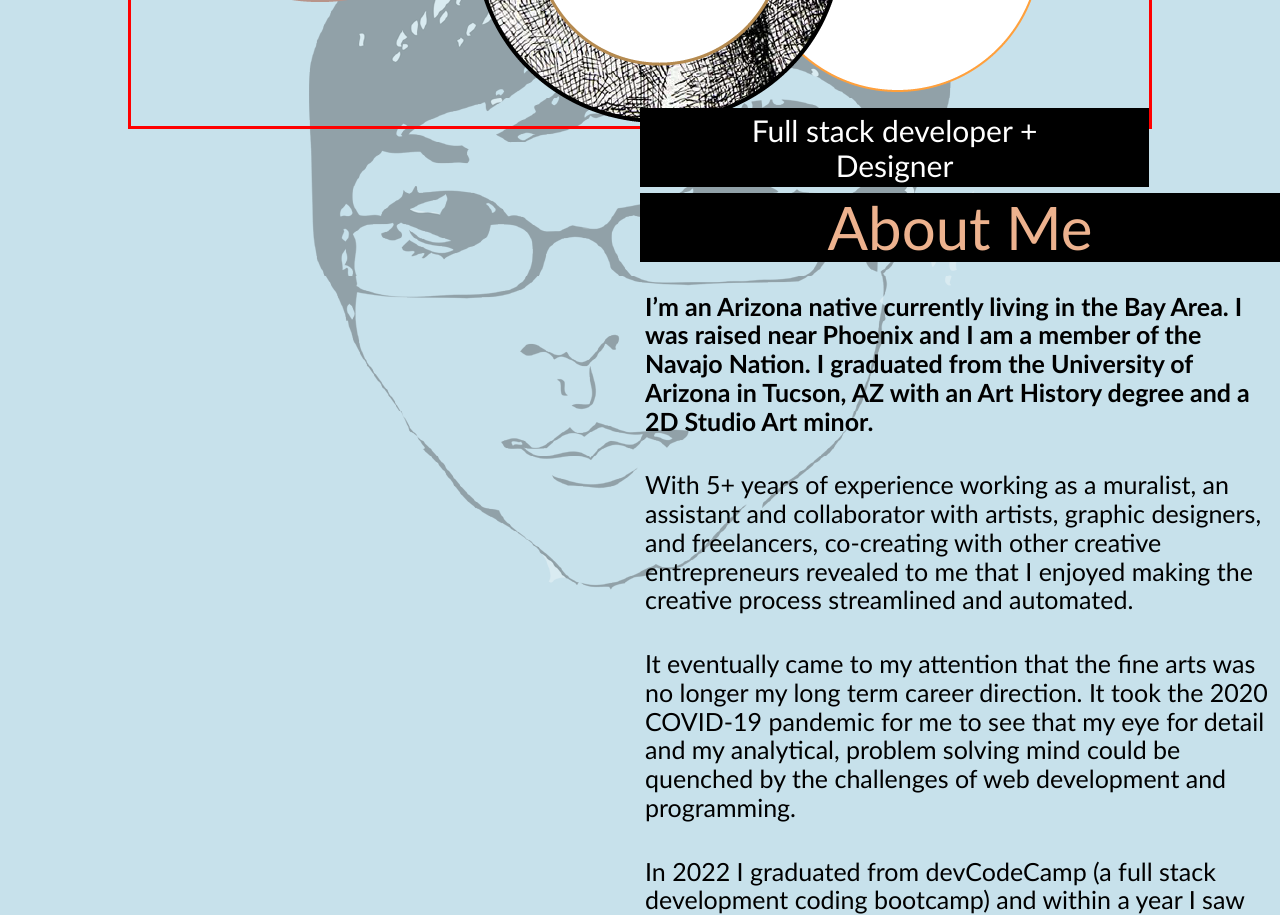
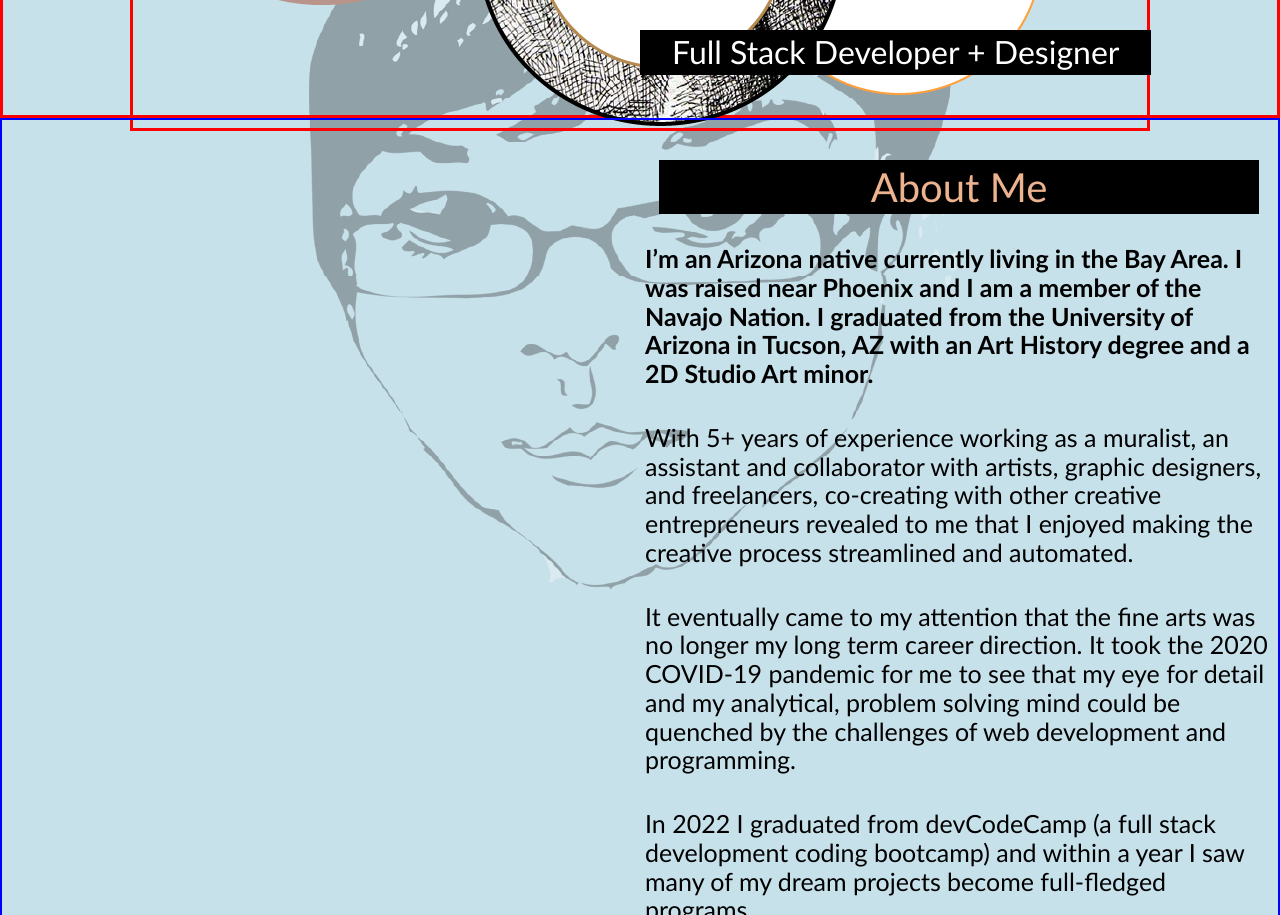
Before and after one commit to caitevanish/caitevanish.github.io, a plain HTML site: page index.html in a window 1280 px wide. Shown: the part 682-1597 px from the top of the page. Drawn offline with Linux system fonts and the light colour scheme; files that its build step writes are made by us from their sources.

Commit message:
Implemented style changes to my headers, at a good point with home section

```diff
--- a/index.html
+++ b/index.html
@@ -19,12 +19,11 @@
         </ul>
       </nav>
     </header>
-
     <main>
       <div id="home">
         <div class="hero">
-          <h1 class="box">Hi. I'm <a class="name">Caitlin</a></h1>
-          <h3 class="box">Full stack developer + Designer</h3>
+          <h1 class="h1">Hi. I'm <a class="accent">Caitlin</a></h1>
+          <h3 class="h3">Full Stack Developer + Designer</h3>
           <div id="main-image">
             <img
               src="imgs/home-circles.png"
@@ -36,7 +35,7 @@
       </div>
       <section id="about">
         <div class="intro">
-          <h2 class="box">About Me</h2>
+          <h2 class="h2 accent heading-wrapper">About Me</h2>
           <p id="intro"></p>
           <p class="intro">
             <strong
@@ -67,9 +66,7 @@
         </div>
       </section>
       <section id="projects">
-        <div class="heading-wrapper">
-          <h2 class="box">Projects</h2>
-        </div>
+        <h2 class="h2 heading-wrapper accent">Projects</h2>
         <div id="tabs">
           <ul>
             <li>All</li>
@@ -113,7 +110,7 @@
         </div> -->
       <section id="contact">
         <div class="heading-wrapper">
-          <h2 class="box">Let's Work Together</h2>
+          <h2 class="h2">Let's Work Together</h2>
         </div>
         <div class="contact-wrapper">
           <p>
--- a/style.css
+++ b/style.css
@@ -43,11 +43,12 @@ body {
   font-size: 62.5%;
   letter-spacing: auto;
   width: 100%;
-  /* margin: auto 300px auto 300px; */
   background-image: url('imgs/home-temp-head.png');
   background-repeat: no-repeat;
   background-position-x: 309px;
   background-position-y: 560px;
+  margin: 0;
+  /* margin: auto 300px auto 300px; */
   /* border: #0f1637;
   border-width: 10px;
   border-color: #0f1637; */
@@ -76,48 +77,45 @@ h3 {
   font-style: normal;
   background-color: black;
   color: white;
+  text-align: center;
+  padding: 0.25rem 4rem;
+  left: 50%;
 }
 
-h1.box {
-  left: 50%;
+.h1 {
   top: 65%;
-  padding: 0 40px;
-  text-align: center;
+  font-size: 4rem;
+  position: absolute;
   /* border: 2 px solid red; */
   /* margin: 20px auto 20px auto; */
-  font-size: 4rem;
+}
+
+.h2 {
+  font-size: 2.5rem;
+  /* top: 65%; */
+  /* color: var(--color-secondary); */
+  /* margin: 0; */
+  /* background-color: black; */
+}
+
+.h3 {
+  position: absolute;
+  top: 85%;
+  text-align: center;
+  font-size: 2rem;
+  padding: 0.25rem 2rem;
+  /* margin: 20px auto; */
   /* color: white; */
   /* background-color: black; */
-  position: absolute;
 }
 
-h2.box {
-  margin: 0;
-  text-align: center;
-  font-size: 60px;
+.accent {
   color: var(--color-secondary);
-  /* background-color: black; */
 }
 
 .heading-wrapper {
   width: 600px;
   margin: auto;
-}
-
-h3.box {
-  margin: 20px auto;
-  left: 50%;
-  top: 95%;
-  padding: 5px 70px 5px 70px;
-  text-align: center;
-  font-size: 30px;
-  /* color: white; */
-  /* background-color: black; */
-  position: absolute;
-}
-
-.name {
-  color: #edb28e;
 }
 
 /*----------------------Nav Bar*/
@@ -143,6 +141,8 @@ h3.box {
 /*----------------------Home Page */
 
 #home {
+  border: 3px solid red;
+  height: 100vh;
   margin: 0;
 }
 
@@ -155,7 +155,7 @@ h3.box {
   margin-left: 300px;
   margin-right: auto;
   margin-bottom: 200px; */
-  position: relative;
+  /* position: relative; */
 }
 
 /* #main-image {
@@ -164,8 +164,10 @@ h3.box {
 } */
 
 /*----------------------About me */
-#about-me {
-  margin: 120px 300px 160px 300px;
+#about {
+  border: 2px solid blue;
+  height: 100vh;
+  /* margin: 120px 300px 160px 300px; */
   padding-top: 40px;
   position: relative;
 }
```
